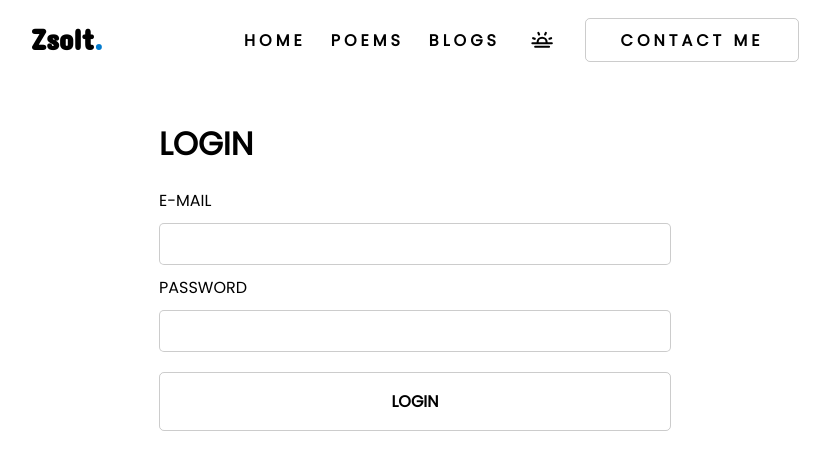
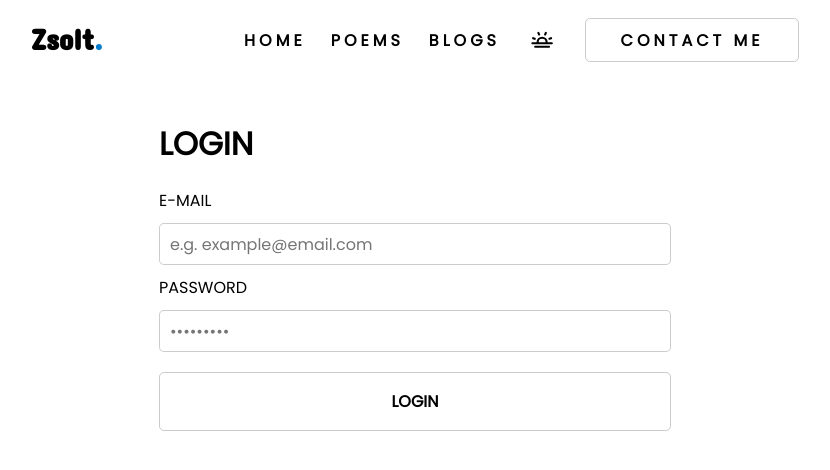
Before and after one commit to zsoltardai/zsoltardai.xyz, a Next.js app: page /administration/login in a window 1280 px wide. Shown: the top 470 px of the page, without its empty margins (225-1055 px from the left). Built offline with nearby package versions, Linux system fonts and the light colour scheme; no server answers.

Commit message:
fixing bugs

```diff
--- a/components/login/login-form.js
+++ b/components/login/login-form.js
@@ -15,21 +15,23 @@ export default function LoginForm(props) {
             return;
         }
 
-        await props.onLogin(email, password);
-
         emailRef.current.value = '';
         passwordRef.current.value = '';
+
+        await props.onLogin(email, password);
     }
     return (
       <form className={styles.form} onSubmit={submitHandler}>
         <h1>Login</h1>
         <div className={styles.control}>
             <label htmlFor='email'>E-mail</label>
-            <input type='email' id='email' ref={emailRef} />
+            <input type='email' id='email' ref={emailRef}
+                   placeholder='e.g. example@email.com' />
         </div>
         <div className={styles.control}>
             <label htmlFor='password'>Password</label>
-            <input type='password' id='password' ref={passwordRef} />
+            <input type='password' id='password' ref={passwordRef}
+                   placeholder='&bull;&bull;&bull;&bull;&bull;&bull;&bull;&bull;&bull;' />
         </div>
         <div className={styles.actions}>
             <Button>Login</Button>
--- a/pages/administration/register.js
+++ b/pages/administration/register.js
@@ -23,15 +23,13 @@ export default function Register() {
                 title: 'Error',
                 message: data.message
             });
-            return false;
+            return;
         }
         notificationContext.showNotification({
             status: 'success',
             title: 'Success',
             message: data.message
         });
-
-        return true;
     }
     return (
       <Fragment>
```
Also changed, not shown: components/register/registration-form.js (+3 -4 lines).
